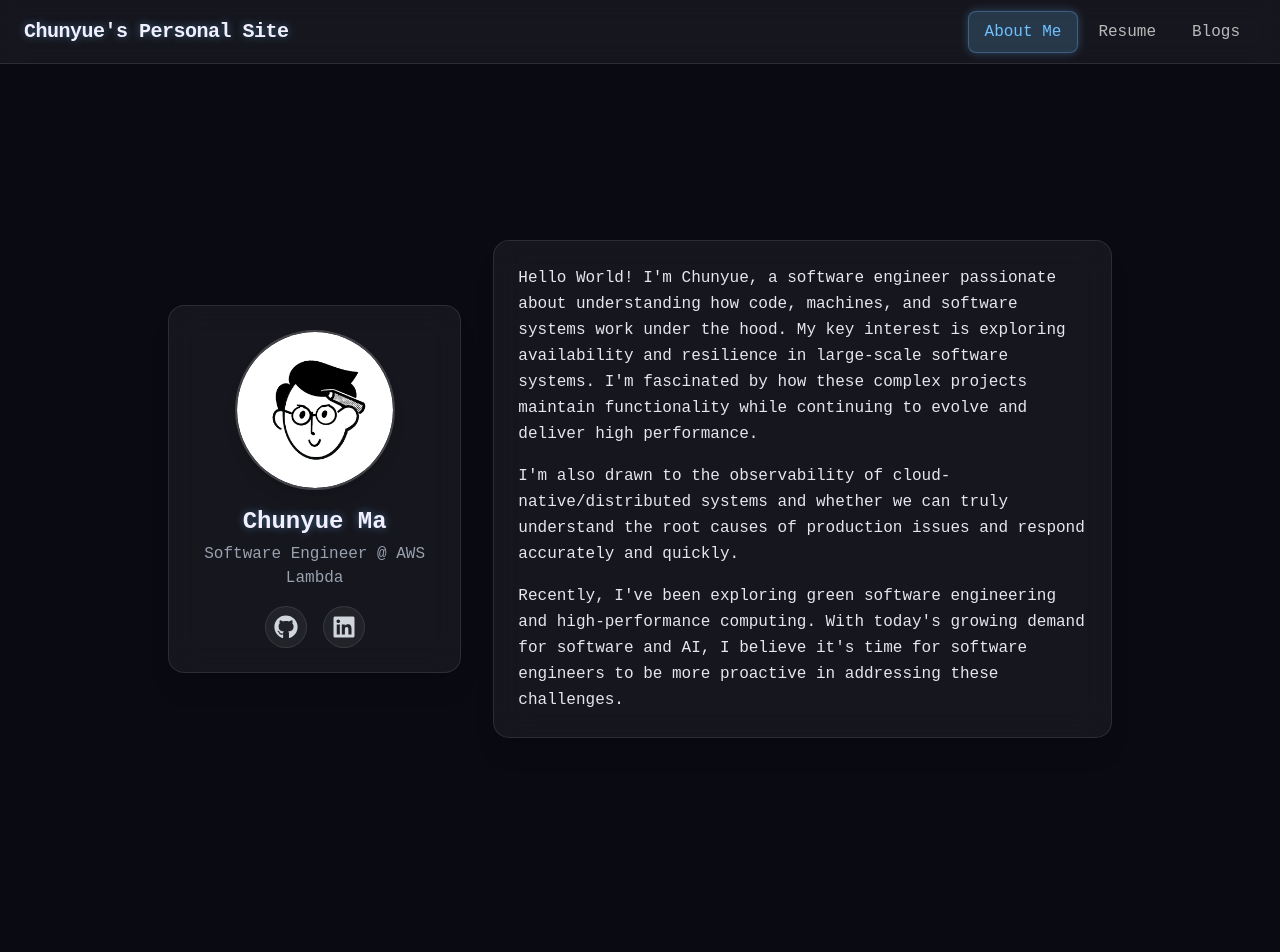
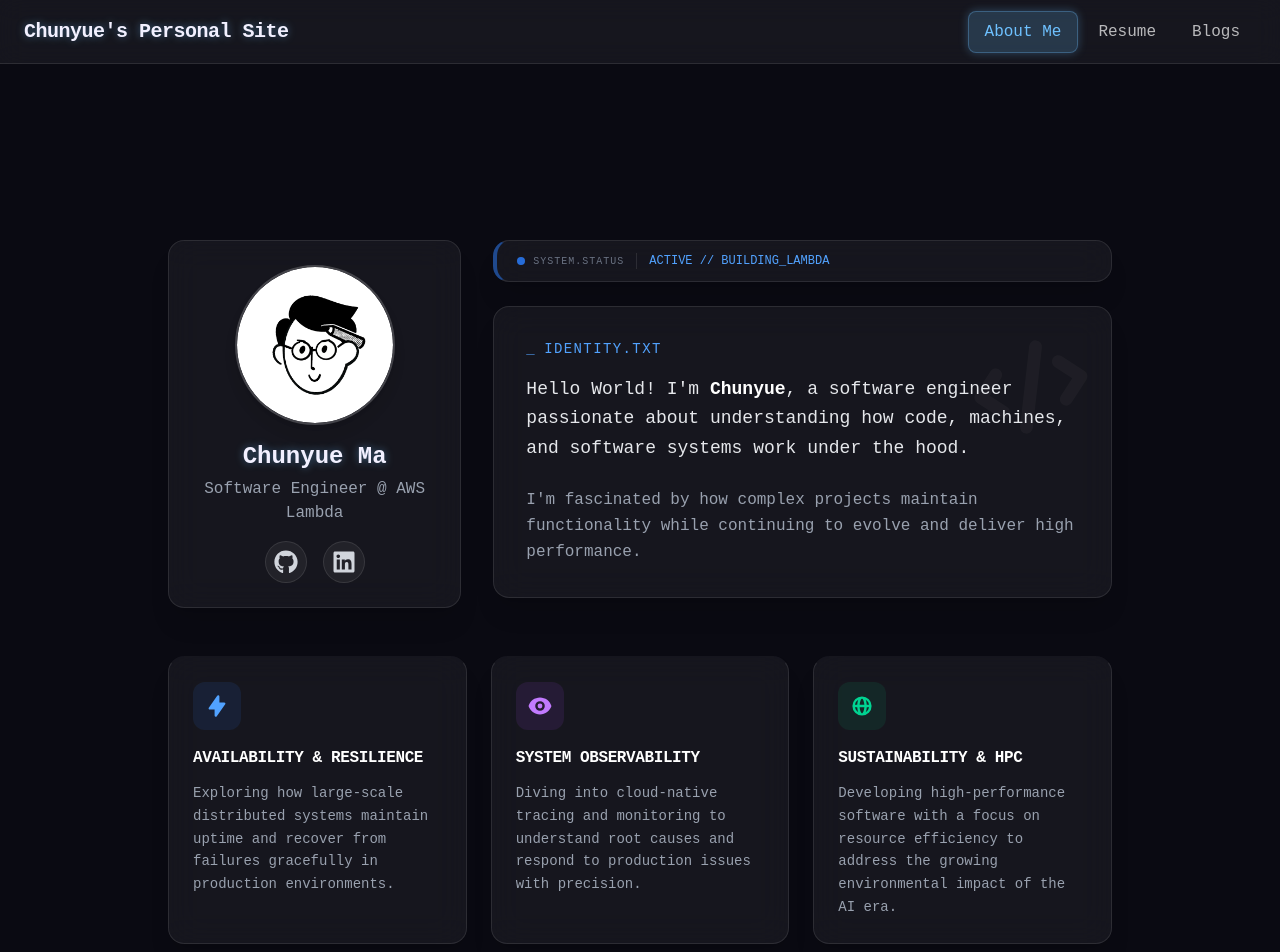
Before and after one commit to chunyuema/chunyuema.github.io, a Next.js app: page / in a window 1280 px wide. Shown: the top 952 px of the page. Before the commit the page ends 866 px from the top, so only its background shows below. Built offline with nearby package versions, Linux system fonts and the light colour scheme.

Commit message:
feat: add modularity to aboutme #41

```diff
--- a/src/components/AboutMe.tsx
+++ b/src/components/AboutMe.tsx
@@ -1,36 +1,88 @@
 import React from "react";
 import NameCard from "./NameCard";
+import { HiLightningBolt, HiEye, HiGlobeAlt, HiCode } from "react-icons/hi";
 
 const AboutMe: React.FC = () => (
-    <div className="container mx-auto mt-36 mb-20 px-4 max-w-[1100px]">
-        {/* ======= TOP SECTION ======= */}
-        <div className="grid grid-cols-1 md:grid-cols-12 gap-8 items-stretch">
-            <div className="md:col-span-4 flex items-center justify-center">
+    <div className="container mx-auto mt-36 mb-24 px-4 max-w-[1100px]">
+        {/* ======= TOP SECTION: Profile & Intro ======= */}
+        <div className="grid grid-cols-1 lg:grid-cols-12 gap-8 items-start mb-12">
+            <div className="lg:col-span-4 flex items-center justify-center">
                 <NameCard name="Chunyue Ma" title="Software Engineer @ AWS Lambda" />
             </div>
 
-            <div className="md:col-span-8">
-                <div className="glass-panel h-full p-6">
-                    <p className="mb-4 leading-relaxed text-gray-200">
-                        Hello World! I'm Chunyue, a software engineer passionate about
-                        understanding how code, machines, and software systems work under
-                        the hood. My key interest is exploring availability and resilience
-                        in large-scale software systems. I'm fascinated by how these
-                        complex projects maintain functionality while continuing to evolve
-                        and deliver high performance.
-                    </p>
-                    <p className="mb-4 leading-relaxed text-gray-200">
-                        I'm also drawn to the observability of cloud-native/distributed
-                        systems and whether we can truly understand the root causes of
-                        production issues and respond accurately and quickly.
-                    </p>
-                    <p className="mb-0 leading-relaxed text-gray-200">
-                        Recently, I've been exploring green software engineering and
-                        high-performance computing. With today's growing demand for
-                        software and AI, I believe it's time for software engineers to be
-                        more proactive in addressing these challenges.
-                    </p>
+            <div className="lg:col-span-8 space-y-6">
+                {/* SYSTEM STATUS BAR */}
+                <div className="glass-panel py-3 px-5 border-l-4 border-l-blue-500/50 w-full">
+                    <div className="flex items-center gap-3">
+                        <div className="flex items-center gap-2">
+                            <div className="w-2 h-2 rounded-full bg-blue-500 animate-pulse" />
+                            <span className="text-[10px] font-mono text-gray-500 uppercase tracking-widest">System.Status</span>
+                        </div>
+                        <div className="h-4 w-[1px] bg-white/10" />
+                        <span className="text-xs font-mono text-blue-400 uppercase">Active // Building_Lambda</span>
+                    </div>
                 </div>
+
+                {/* MAIN IDENTITY CARD */}
+                <div className="glass-panel p-8 relative overflow-hidden group">
+                    <div className="absolute top-0 right-0 p-4 opacity-[0.03] group-hover:opacity-[0.07] transition-opacity">
+                        <HiCode className="w-32 h-32 -rotate-12" />
+                    </div>
+
+                    <div className="relative">
+                        <h3 className="text-sm font-mono text-blue-400 mb-4 flex items-center gap-2 uppercase tracking-widest">
+                            <span className="animate-pulse">_</span> IDENTITY.txt
+                        </h3>
+                        <p className="mb-6 leading-relaxed text-gray-200 text-lg">
+                            Hello World! I'm <span className="text-white font-bold">Chunyue</span>,
+                            a software engineer passionate about understanding how code,
+                            machines, and software systems work under the hood.
+                        </p>
+                        <p className="leading-relaxed text-gray-400">
+                            I'm fascinated by how complex projects maintain functionality
+                            while continuing to evolve and deliver high performance.
+                        </p>
+                    </div>
+                </div>
+            </div>
+        </div>
+
+        {/* ======= CORE FOCUS GRID ======= */}
+        <div className="grid grid-cols-1 md:grid-cols-3 gap-6">
+            {/* Resilience Card */}
+            <div className="glass-panel p-6 hover:bg-white/[0.08] transition-all border-t-2 border-t-transparent hover:border-t-blue-500/50 group">
+                <div className="p-3 rounded-xl bg-blue-500/10 text-blue-400 w-fit mb-4 group-hover:scale-110 transition-transform">
+                    <HiLightningBolt className="w-6 h-6" />
+                </div>
+                <h4 className="text-white font-bold mb-3 uppercase tracking-tight">Availability & Resilience</h4>
+                <p className="text-gray-400 text-sm leading-relaxed">
+                    Exploring how large-scale distributed systems maintain uptime and recover
+                    from failures gracefully in production environments.
+                </p>
+            </div>
+
+            {/* Observability Card */}
+            <div className="glass-panel p-6 hover:bg-white/[0.08] transition-all border-t-2 border-t-transparent hover:border-t-purple-500/50 group">
+                <div className="p-3 rounded-xl bg-purple-500/10 text-purple-400 w-fit mb-4 group-hover:scale-110 transition-transform">
+                    <HiEye className="w-6 h-6" />
+                </div>
+                <h4 className="text-white font-bold mb-3 uppercase tracking-tight">System Observability</h4>
+                <p className="text-gray-400 text-sm leading-relaxed">
+                    Diving into cloud-native tracing and monitoring to understand root causes
+                    and respond to production issues with precision.
+                </p>
+            </div>
+
+            {/* Green Engineering Card */}
+            <div className="glass-panel p-6 hover:bg-white/[0.08] transition-all border-t-2 border-t-transparent hover:border-t-emerald-500/50 group">
+                <div className="p-3 rounded-xl bg-emerald-500/10 text-emerald-400 w-fit mb-4 group-hover:scale-110 transition-transform">
+                    <HiGlobeAlt className="w-6 h-6" />
+                </div>
+                <h4 className="text-white font-bold mb-3 uppercase tracking-tight">Sustainability & HPC</h4>
+                <p className="text-gray-400 text-sm leading-relaxed">
+                    Developing high-performance software with a focus on resource efficiency
+                    to address the growing environmental impact of the AI era.
+                </p>
             </div>
         </div>
     </div>
```
